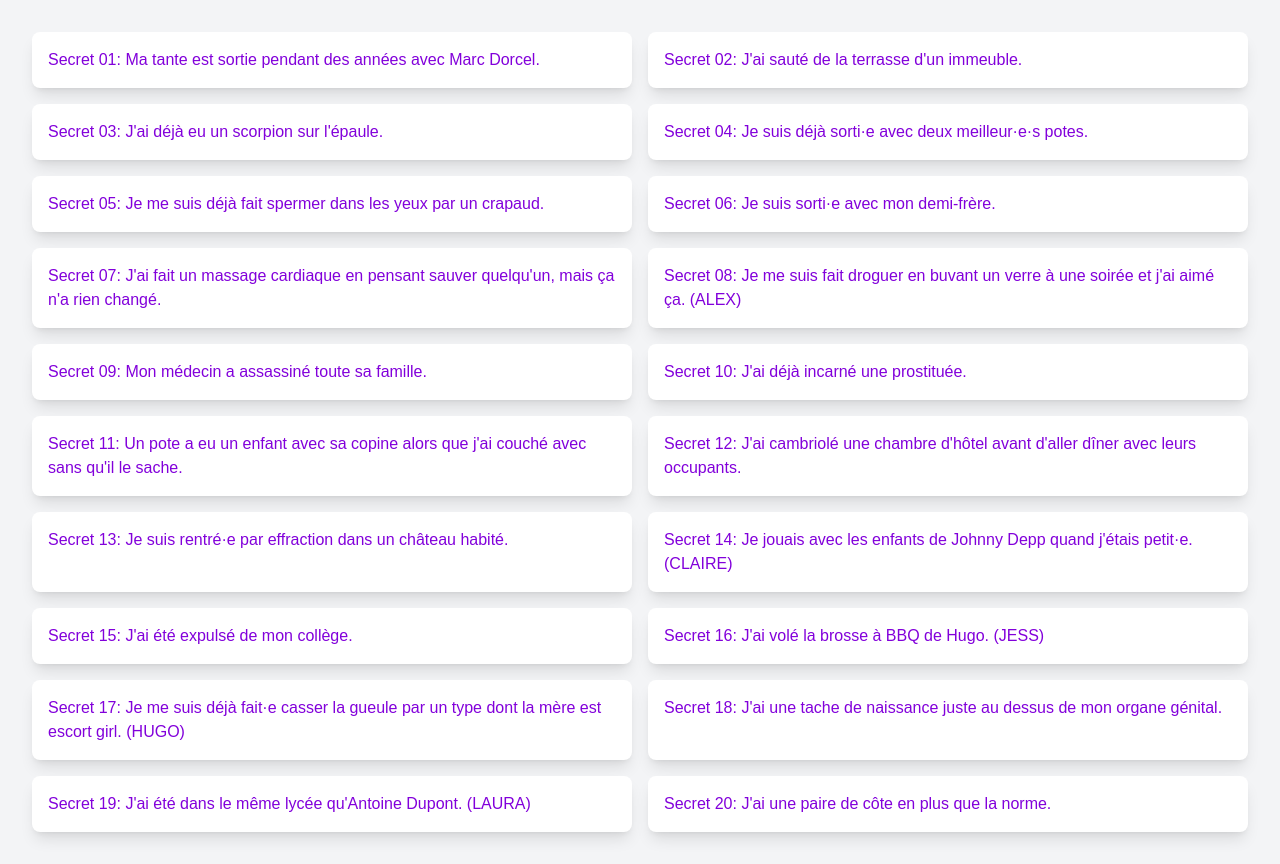
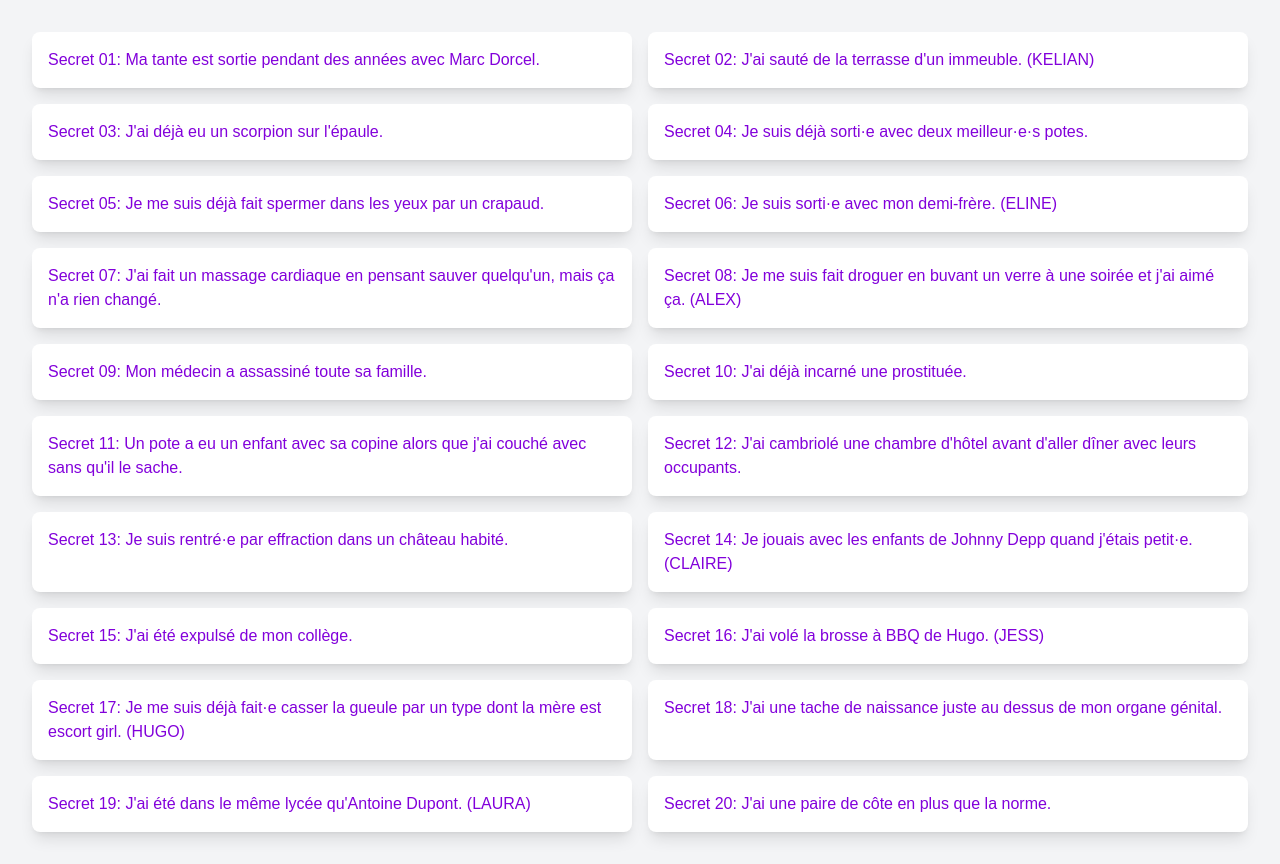
Before and after one commit to FlorianPgn/secret_chalet, a Next.js app: page / in a window 1280 px wide. Built offline with nearby package versions, Linux system fonts and the light colour scheme.

Commit message:
Update page.tsx

```diff
--- a/src/app/page.tsx
+++ b/src/app/page.tsx
@@ -3,11 +3,11 @@ import SecretBlock from "@/components/SecretBlock";
 // Edit these secrets as needed
 const secrets = [
   { content: "Secret 01: Ma tante est sortie pendant des années avec Marc Dorcel." },
-  { content: "Secret 02: J'ai sauté de la terrasse d'un immeuble." },
+  { content: "Secret 02: J'ai sauté de la terrasse d'un immeuble. (KELIAN)" },
   { content: "Secret 03: J'ai déjà eu un scorpion sur l'épaule." },
   { content: "Secret 04: Je suis déjà sorti·e avec deux meilleur·e·s potes." },
   { content: "Secret 05: Je me suis déjà fait spermer dans les yeux par un crapaud." },
-  { content: "Secret 06: Je suis sorti·e avec mon demi-frère." },
+  { content: "Secret 06: Je suis sorti·e avec mon demi-frère. (ELINE)" },
   { content: "Secret 07: J'ai fait un massage cardiaque en pensant sauver quelqu'un, mais ça n'a rien changé." },
   { content: "Secret 08: Je me suis fait droguer en buvant un verre à une soirée et j'ai aimé ça. (ALEX)" },
   { content: "Secret 09: Mon médecin a assassiné toute sa famille." },
```
